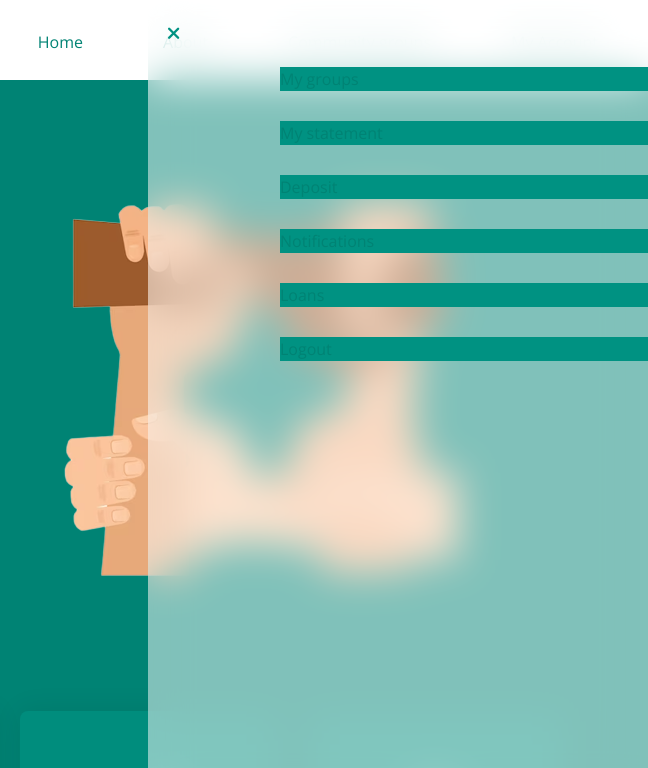
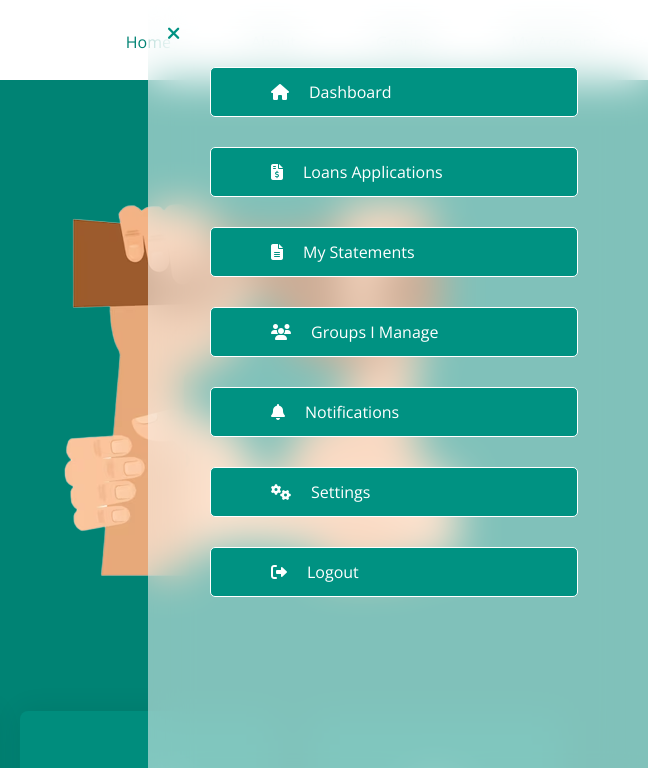
Before and after one commit to saadatsamjo/Walor, a website: page index.html in a window 1280 px wide. Both pictures are taken after a click on the link "My Account". Shown: the top 768 px of the page, 632-1280 px from the left. Drawn offline with nearby package versions, Linux system fonts and the light colour scheme.

Commit message:
side menu demo  links for employees

```diff
--- a/FRONT/assets/css/main.css
+++ b/FRONT/assets/css/main.css
@@ -2906,7 +2906,8 @@ section {
   flex-direction: column;
   gap: 30px;
   list-style: none;
-  margin-left: 100px;
+  margin-left: 30px;
+  width: 400px;
 }
 
 .hidden {
@@ -2914,5 +2915,18 @@ section {
 }
 
 .side-menu-link{
+  align-items: center;
+  display: flex;
+  height: 50px;
+  border: 1px white solid;
+  border-radius: 5px;
   background-color: #009282;
 }
+.side-menu-link a{
+  padding: 30px;
+  color: white;
+  margin-left: 30px;
+}
+.side-menu-icon{
+  margin-right: 20px;
+}
--- a/index.html
+++ b/index.html
@@ -33,20 +33,22 @@
 <body>
   <div id="some-id" class="some-div">
     <div class="hide-nav">
-      <a onclick="hideNavbar();">
-        <i id="hide-nav-icon" class="fa fa-times" ></i>
-      </a>
+        <a onclick="hideNavbar();">
+            <i id="hide-nav-icon" class="fas fa-times"></i>
+        </a>
     </div>
 
     <ul class="my-nav-ul">
-      <li class="side-menu-link"><a href="">My groups</a></li>
-      <li class="side-menu-link"><a href="">My statement</a></li>
-      <li class="side-menu-link"><a href="">Deposit</a></li>
-      <li class="side-menu-link"><a href="">Notifications</a></li>
-      <li class="side-menu-link"><a href="">Loans</a></li>
-      <li class="side-menu-link"><a href="">Logout</a></li>
+        <li class="side-menu-link"><a href=""><i class="side-menu-icon fas fa-home"></i>Dashboard</a></li>
+        <li class="side-menu-link"><a href=""><i class="side-menu-icon fas fa-file-invoice-dollar"></i>Loans Applications</a></li>
+        <li class="side-menu-link"><a href=""><i class="side-menu-icon fas fa-file-alt"></i>My Statements</a></li>
+        <li class="side-menu-link"><a href=""><i class="side-menu-icon fas fa-users"></i>Groups I Manage</a></li>
+        <li class="side-menu-link"><a href=""><i class="side-menu-icon fas fa-bell"></i>Notifications</a></li>
+        <li class="side-menu-link"><a href=""><i class="side-menu-icon fas fa-cogs"></i>Settings</a></li>
+        <li class="side-menu-link"><a href=""><i class="side-menu-icon fas fa-sign-out-alt"></i>Logout</a></li>
     </ul>
-  </div>
+</div>
+
 
   <div class="my-header">
     <div class="logo-div">
@@ -54,9 +56,9 @@
     </div>
     <ul id="my-menu-links-ul">
 
-      <li class="my-menu-link"><a href="">Home</a></li>
-      <li class="my-menu-link"><a href="">About</a></li>
-      <li class="my-menu-link"><a href="">Community groups</a></li>
+      <li class="my-menu-link"><a href="index.html">Home</a></li>
+      <li class="my-menu-link"><a href="#about">About</a></li>
+      <li class="my-menu-link"><a href="#">Groups</a></li>
       <li id="my-account" class="my-menu-link"><a href="javascript:void(0);" onclick="showNavbar();">My Account</a></li>
 
     </ul>
```
